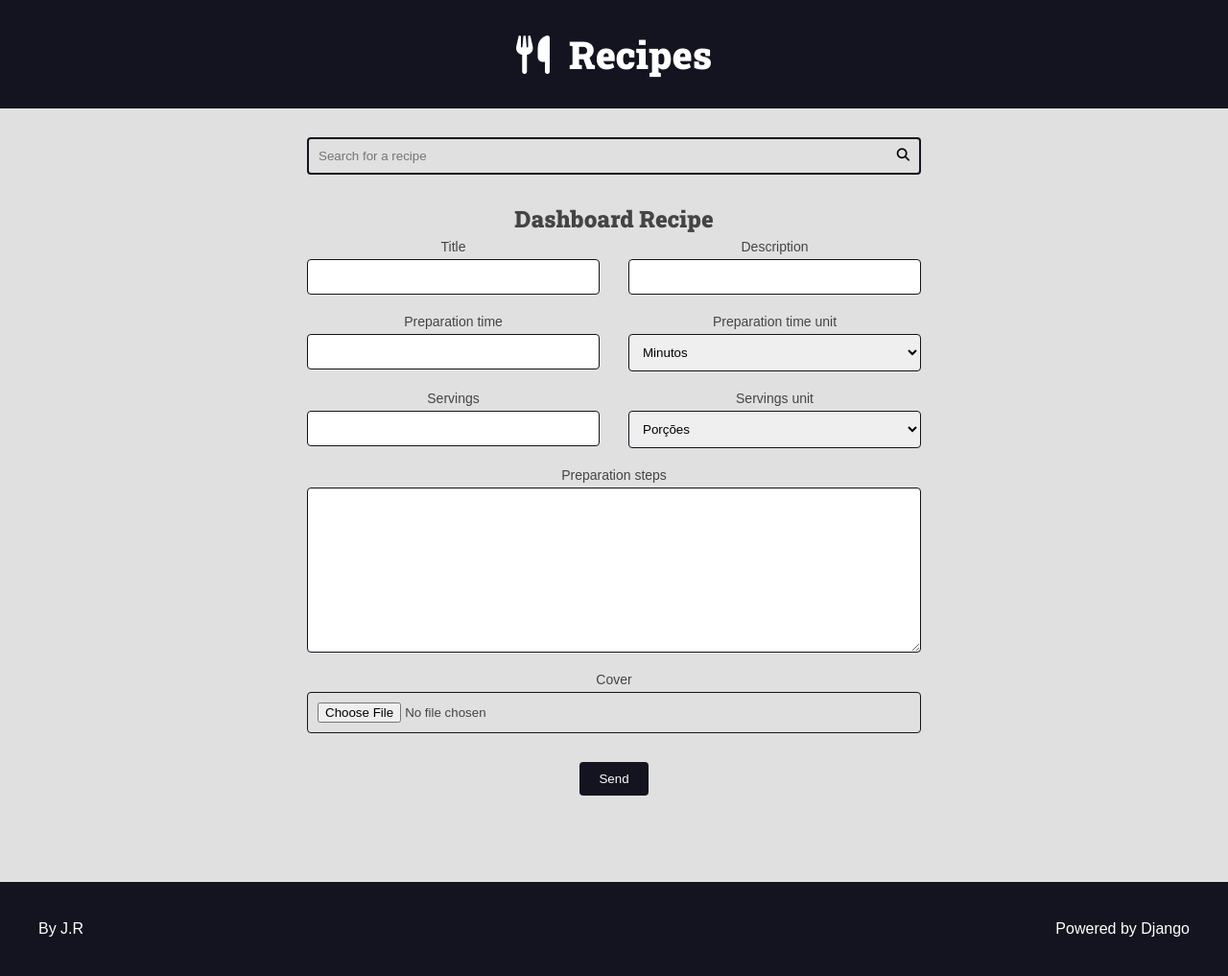
After one commit to jonasr1/django-recipes, a Django app: template authors/templates/authors/pages/dashboard_recipe.html in a window 1280 px wide. The commit adds this page. Shown: the whole page at 96% size. Run offline with Django 5.2, Linux system fonts and the light colour scheme; the template is opened without the code that fills it: values that come from a table or form of the project are taken from there, others are empty.

Commit message:
feat(authors): add recipe editing functionality and improve dashboard layout

```diff
--- a/authors/forms/__init__.py
+++ b/authors/forms/__init__.py
@@ -2,3 +2,4 @@
 
 from .register_form import RegisterForm
 from .login import LoginForm
+from .recipe_form import AuthorRecipeForm
--- /dev/null
+++ b/authors/forms/recipe_form.py
@@ -0,0 +1,41 @@
+from django import forms
+
+from recipes.models import Recipe
+from utils.django_forms import add_attr
+
+
+class AuthorRecipeForm(forms.ModelForm):
+    def __init__(self, *args, **kwargs) -> None:  # noqa: ANN002, ANN003
+        super().__init__(*args, **kwargs)
+        add_attr(self.fields.get("preparation_steps"), "class", "span-2")
+        add_attr(self.fields.get("cover"), "class", "span-2")
+
+    class Meta:
+        model = Recipe
+        fields = (
+            "title",
+            "description",
+            "preparation_time",
+            "preparation_time_unit",
+            "servings",
+            "servings_unit",
+            "preparation_steps",
+            "cover",
+        )
+
+        widgets = {  # noqa: RUF012
+            "cover": forms.FileInput(attrs={"class": "span-2"}),
+            "servings_unit": forms.Select(
+                choices=(
+                    ("Porções", "Porções"),
+                    ("Pedaços", "Pedaços"),
+                    ("Pessoas", "Pessoas"),
+                ),
+            ),
+            "preparation_time_unit": forms.Select(
+                choices=(
+                    ("Minutos", "Minutos"),
+                    ("Horas", "Horas"),
+                ),
+            ),
+        }
--- a/authors/forms/register_form.py
+++ b/authors/forms/register_form.py
@@ -36,7 +36,7 @@ class RegisterForm(forms.ModelForm):
     )
     email = forms.EmailField(
         error_messages={"required": "E-mail is required"},
-        help_text=EMAIL_HELP_TEXT
+        help_text=EMAIL_HELP_TEXT,
     )
     password = forms.CharField(
         error_messages={"required": "Password must not be empty"},
@@ -67,7 +67,7 @@ class RegisterForm(forms.ModelForm):
         password2 = cleaned_data.get("password2") if cleaned_data else None
         if password != password2:
             password_confirmation_error = ValidationError(
-                "Password and password2 must be equal", code="invalid"
+                "Password and password2 must be equal", code="invalid",
             )
             raise ValidationError({
                 "password": password_confirmation_error,
--- a/authors/templates/authors/pages/dashboard.html
+++ b/authors/templates/authors/pages/dashboard.html
@@ -12,7 +12,7 @@
       <ul>
         {% for recipe in recipes %}
           <li>
-            <a href="#">{{ recipe.title }}</a>
+            <a href={% url "authors:dashboard_recipe_edit" recipe.id %}>{{ recipe.title }}</a>
           </li>
         {% empty %}
           <li>
--- /dev/null
+++ b/authors/templates/authors/pages/dashboard_recipe.html
@@ -0,0 +1,16 @@
+{% extends "global/base.html" %}
+
+{% block title %} Dashboard Recipe {% endblock title %}
+
+{% block content %}
+  <div class="main-content center container">
+    <h2>Dashboard Recipe</h2>
+    {% include "global/partials/messages.html" %}
+    {% include 'authors/partials/login_message.html' %}
+
+    <div class="left">
+      {% include "global/partials/form.html" %}
+    </div>
+  </div>
+
+{% endblock content %}
--- a/authors/urls.py
+++ b/authors/urls.py
@@ -11,4 +11,9 @@ urlpatterns = [
     path("login/create/", views.login_create, name="login_create"),
     path("logout/", views.logout_view, name="logout"),
     path("dashboard/", views.dashboard, name="dashboard"),
+    path(
+        "dashboard/recipe/<int:recipe_id>/edit",
+        views.dashboard_recipe_edit,
+        name="dashboard_recipe_edit",
+    ),
 ]
--- a/base_static/global/css/style.css
+++ b/base_static/global/css/style.css
@@ -66,6 +66,10 @@ h4,
 h5,
 h6 {
     font-family: var(--font-headings);
+}
+
+img {
+    max-width: 100%;
 }
 
 .container {
@@ -349,7 +353,9 @@ h6 {
     font-size: 1.4rem;
 }
 
-.form-content input {
+.form-content input,
+.form-content textarea,
+.form-content select {
     width: 100%;
     padding: 1rem;
     border-radius: .4rem;
@@ -358,6 +364,10 @@ h6 {
 
 .inline-form {
     display: inline;
+}
+
+.span-2 {
+    grid-column: span 2;
 }
 
 .plaintext-button {
--- a/base_templates/global/partials/form.html
+++ b/base_templates/global/partials/form.html
@@ -3,7 +3,7 @@
       {% csrf_token %}
       <div class="form-content form-content-grid">
         {% for field in form %}
-          <div class="form-group">
+          <div class="form-group {{ field.field.widget.attrs.class }}">
             <label for="{{ field.id_for_label }}">{{ field.label}}</label>
             {{ field }}
             {% if field.help_text %}
@@ -11,6 +11,11 @@
             {% endif %}
             {{ field.errors}}
           </div>
+          {% if field.name == 'cover' and field.value.url %}
+            <div class="span-2">
+              <img src="{{ field.value.url }}" alt="Capa para {{ recipe.title }}">
+            </div>
+          {% endif %}
         {% endfor %}
       </div>
 
```
Also changed, not shown: authors/views.py (+16 -2 lines).
